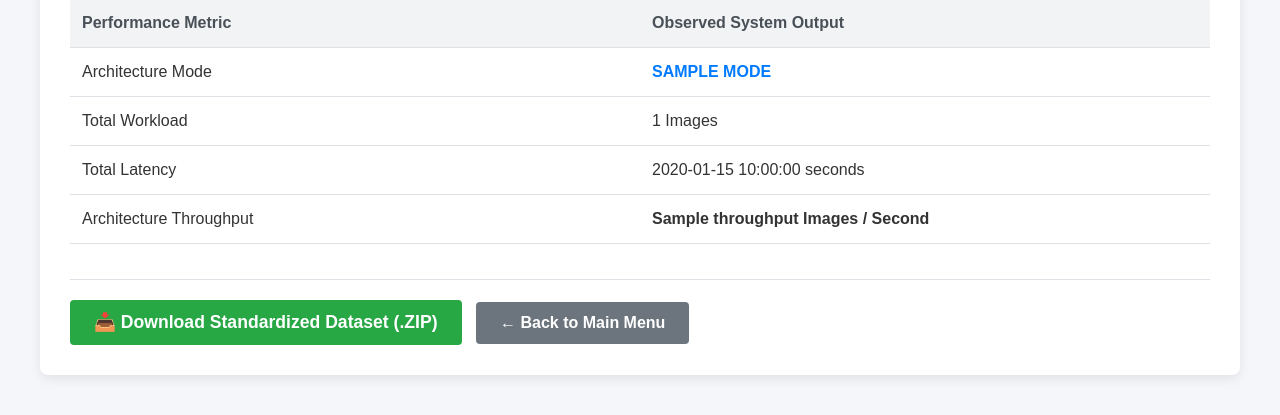
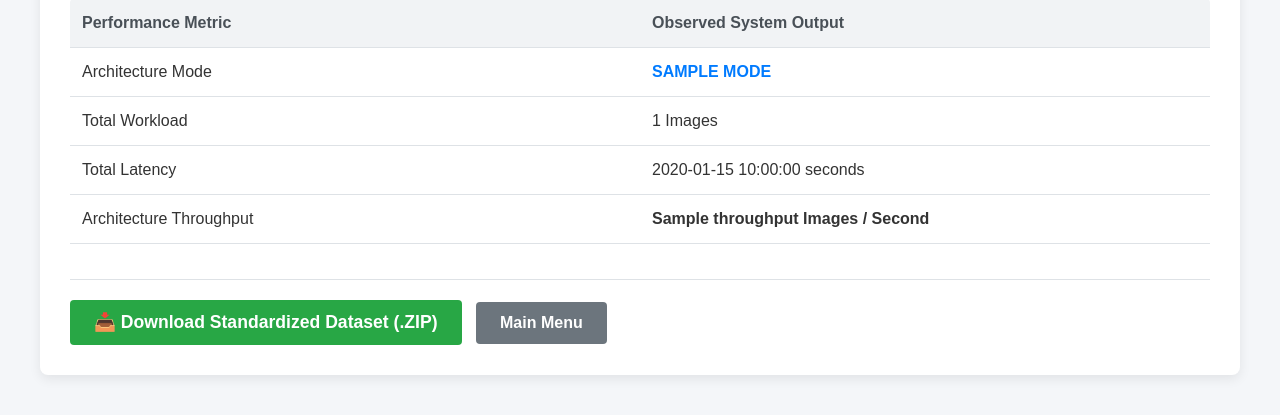
Before and after one commit to arepkimi/fyp-distributed-system, a Flask app: template dashboard/templates/analysis.html in a window 1280 px wide. Shown: the part 634-1049 px from the top of the page. Run offline with Flask 3, Linux system fonts and the light colour scheme; the template is opened without the code that fills it: most values are stand-ins (such as "Sample title", 1, 10 or a date in 2020); parts of the project's set-up code (start-up, migrations or seed data) failed here and were passed over.

Commit message:
Update analysis.html

```diff
--- a/dashboard/templates/analysis.html
+++ b/dashboard/templates/analysis.html
@@ -71,7 +71,7 @@
 
     <div class="action-panel" style="margin-top: 35px; border-top: 1px solid #dee2e6; padding-top: 20px;">
         <a href="/download-results" class="btn btn-success">📥 Download Standardized Dataset (.ZIP)</a>
-        <a href="/" class="btn btn-secondary">← Back to Main Menu</a>
+        <a href="/" class="btn btn-secondary">Main Menu</a>
     </div>
 </div>
 
```
